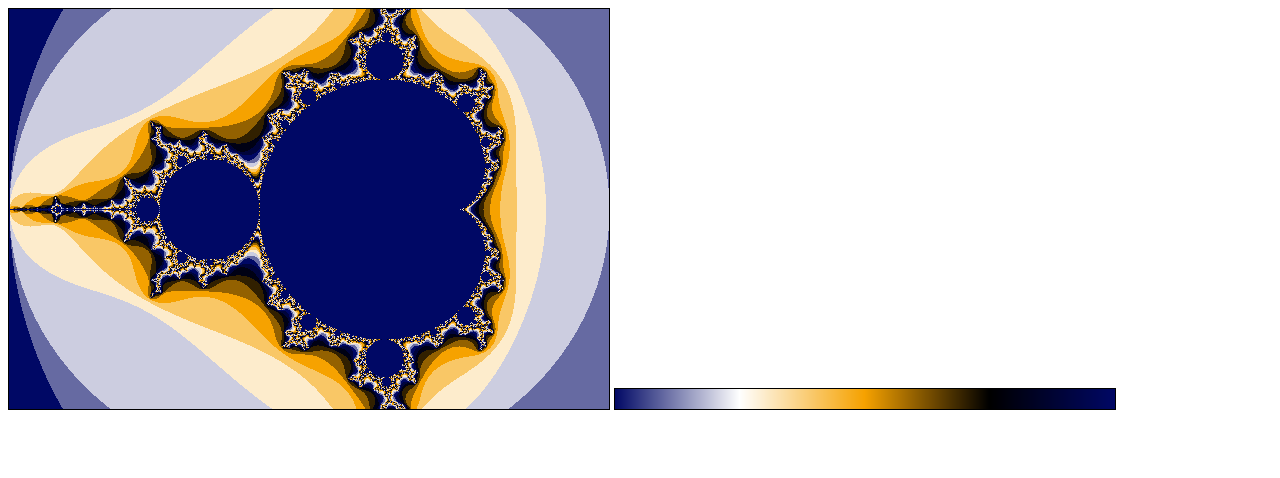
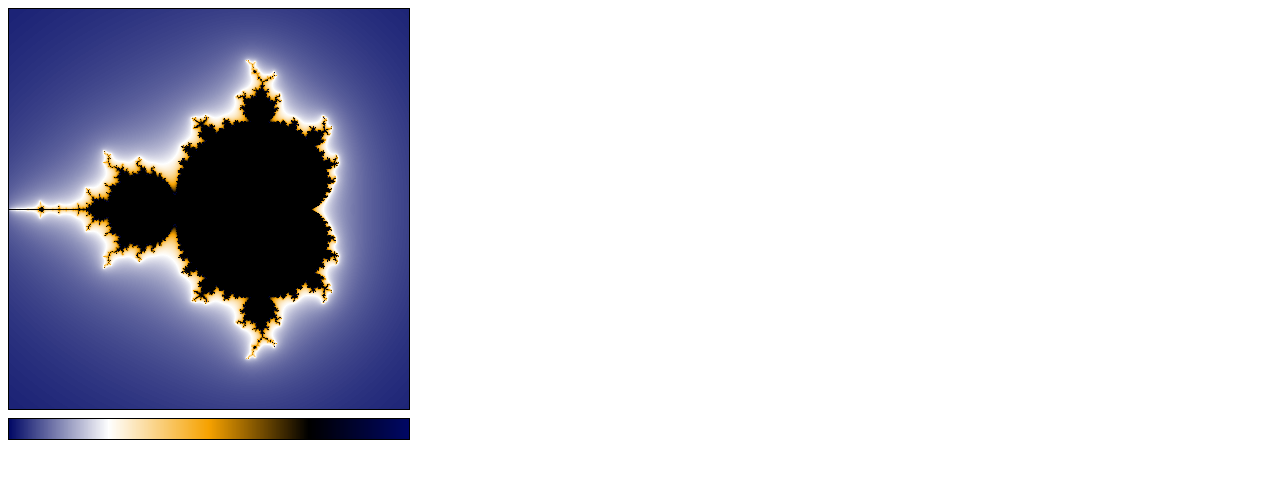
Before and after one commit to coryfklein/fractal, a plain HTML site: page index.html in a window 1280 px wide. Drawn offline with nearby package versions, Linux system fonts and the light colour scheme.

Commit message:
Make colors more visible

```diff
--- a/code.js
+++ b/code.js
@@ -48,10 +48,7 @@ CanvasState.prototype.generatePalette = function() {
     var i;
     for(i = 0; i < colorsPerKey; i++) {
       var percent = i / colorsPerKey;
-      var r = Math.floor((secondColor.r - firstColor.r) * percent + firstColor.r);
-      var g = Math.floor((secondColor.g - firstColor.g) * percent + firstColor.g);
-      var b = Math.floor((secondColor.b - firstColor.b) * percent + firstColor.b);
-      colors.push({r: r, g: g, b: b});
+      colors.push(this.interpolateColor(firstColor, secondColor, percent));
     }
   }
 
@@ -110,8 +107,14 @@ CanvasState.prototype.drawMandelbrot = function() {
 CanvasState.prototype.mapPixelToComplex = function(p) {
   var minR = -2;
   var maxR = 1;
-  var minI = -1;
-  var maxI = 1;
+  var minI = -1.5;
+  var maxI = 1.5;
+  /*
+  var minR = -1.1659;
+  var maxR = -1.1658;
+  var minI = 0.194225;
+  var maxI = 0.194075;
+  */
 
   var percentX = p.x / this.width;
   var percentY = p.y / this.height;
@@ -123,32 +126,53 @@ CanvasState.prototype.drawMandelbrotPixel = function(x,y) {
   var p = {x: x, y: y};
   var c = this.mapPixelToComplex(p);
   var iteration = 0;
-  var maxIteration = 1000;
-  var colorRotationPercent = 0.01;
+  var maxIteration = 30;
+  var colorRotationPercent = 1.0;
   var colorIteration = maxIteration * colorRotationPercent;
 
   var r = c.r;
   var i = c.i;
 
-  while(r*r + i*i < 2*2 && iteration < maxIteration) {
+  while(r*r + i*i < 256 && iteration < maxIteration) {
     rnext = r*r - i*i + c.r;
     i = 2 * r * i + c.i;
     r = rnext;
     iteration++;
   }
 
-  var colorPercent = (iteration % colorIteration) / colorIteration;
+  var color;
+  var zn;
+  var nu;
+  var newiteration;
+  if(iteration < maxIteration) {
+    zn = Math.sqrt(r*r + i*i);
+    nu = Math.log( Math.log(zn) / Math.log(2) ) / Math.log(2);
+    newiteration = (iteration + 1 - nu) % colorIteration;
+    var color1 = this.palette[Math.floor(newiteration / maxIteration * this.palette.length)];
+    var color2 = this.palette[Math.min(Math.floor(newiteration / maxIteration * this.palette.length) + 1, this.palette.length - 1)];
+    color = this.interpolateColor(color1, color2, iteration % 1);
+  }
+  else {
+    color = {r:0, g:0, b:0};
+  }
+
+  //var colorPercent = (iteration % colorIteration) / colorIteration;
   //var colorPercent = iteration / maxIteration;
-  var colorIndex = Math.min(Math.floor(colorPercent * this.palette.length), this.palette.length - 1);
-  var color = this.palette[colorIndex];
+  //var colorIndex = Math.min(Math.floor(colorPercent * this.palette.length), this.palette.length - 1);
+  //color = this.palette[colorIndex];
   var d = this.d;
   d[0] = color.r;
   d[1] = color.g;
   d[2] = color.b;
 
   this.drawPixel(p);
+}
 
-  return iteration === maxIteration;
+CanvasState.prototype.interpolateColor = function(c1, c2, percent) {
+  var r = Math.floor((c2.r - c1.r) * percent + c1.r);
+  var g = Math.floor((c2.g - c1.g) * percent + c1.g);
+  var b = Math.floor((c2.b - c1.b) * percent + c1.b);
+  return {r: r, g: g, b: b};
 }
 
 CanvasState.prototype.drawPalette = function() {
--- a/index.html
+++ b/index.html
@@ -9,10 +9,12 @@
 </head>
 <body>
 <div>
-  <canvas id="canvas" width="600" height="400">
+  <canvas id="canvas" width="400" height="400">
     <div>Upgrade your browser to one that supports the canvas tag</div>
   </canvas>
-  <canvas id="palette" width="500" height="20">
+</div>
+<div>
+  <canvas id="palette" class="palette" width="400" height="20">
     <div>Upgrade your browser to one that supports the canvas tag</div>
   </canvas>
 </div>
--- a/styles.css
+++ b/styles.css
@@ -1,3 +1,7 @@
 canvas {
   border: 1px solid black;
 }
+
+.palette {
+  margin-top: 8px;
+}
```
